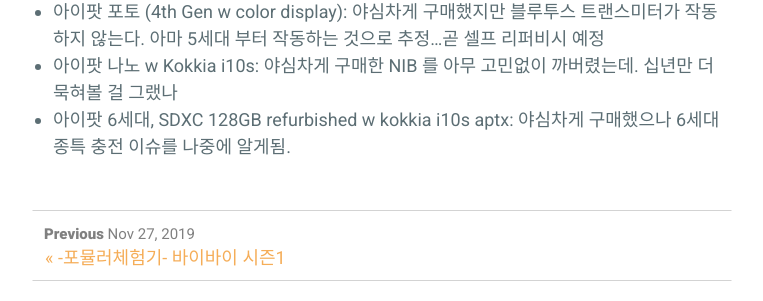
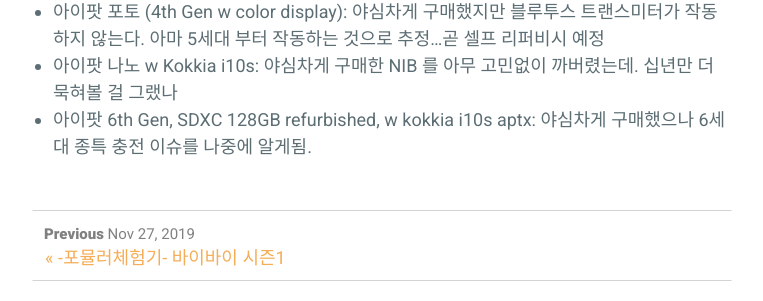
Before and after one commit to nnwb/nnwb.github.io, a Jekyll site: the page built from _posts/2019-12-23-ipod.md, in a window 1280 px wide. Shown: the part 623-924 px from the top of the page, without its empty margins (258-1021 px from the left). Built offline with Jekyll 4.4.1, drawn with Linux system fonts in a browser that asks for light colours; comment, search, counter and statistics services are not loaded.

Commit message:
Update 2019-12-23-ipod.md

```diff
--- a/_posts/2019-12-23-ipod.md
+++ b/_posts/2019-12-23-ipod.md
@@ -13,4 +13,4 @@ comments: true
 
 - 아이팟 나노 w Kokkia i10s: 야심차게 구매한 NIB 를 아무 고민없이 까버렸는데. 십년만 더 묵혀볼 걸 그랬나
 
-- 아이팟 6세대, SDXC 128GB refurbished w kokkia i10s aptx: 야심차게 구매했으나 6세대 종특 충전 이슈를 나중에 알게됨.
+- 아이팟 6th Gen, SDXC 128GB refurbished, w kokkia i10s aptx: 야심차게 구매했으나 6세대 종특 충전 이슈를 나중에 알게됨.
```
